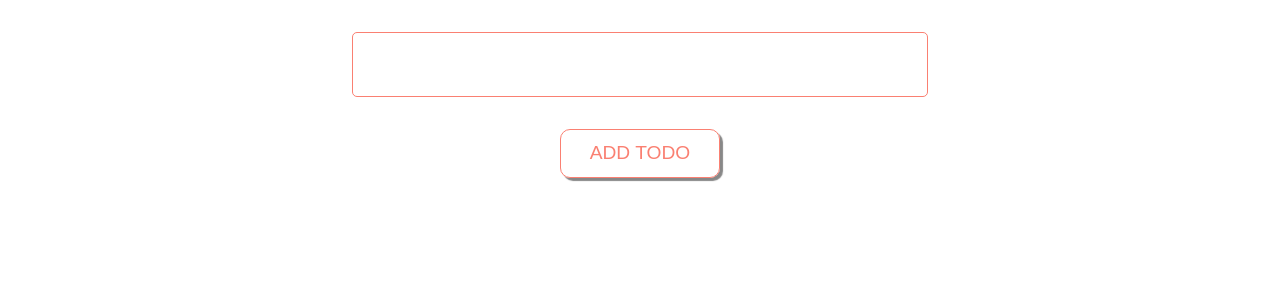
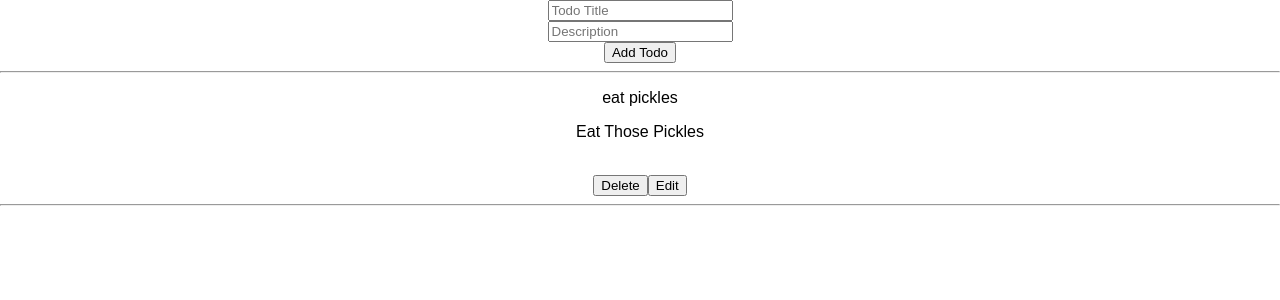
Before and after one commit to keeganthomp/reactTodoApp, a React (Create React App) app: page / in a window 1280 px wide. Shown: the top 300 px of the page. Built offline with nearby package versions, Linux system fonts and the light colour scheme.

Commit message:
Updating editing functionality

```diff
--- a/src/components/App.js
+++ b/src/components/App.js
@@ -1,12 +1,12 @@
 import React, { Component } from "react";
 import "../styles/App.css";
-import TodoList from "./TodoList";
+import TodoItem from './TodoItem';
 
 class App extends Component {
   render() {
     return (
       <div className="App">
-        <TodoList />
+        <TodoItem />
       </div>
     );
   }
--- a/src/components/TodoItem.js
+++ b/src/components/TodoItem.js
@@ -1,73 +1,95 @@
 import React, { Component } from "react";
 import "../styles/App.css";
+import TodoList from "./TodoList";
 
 class TodoItem extends Component {
   constructor(props) {
     super(props);
     this.state = {
-      index: undefined,
-      todo: {},
+      todos: [{ title: "eat pickles", description: "Eat Those Pickles" }],
+      todoItem: { title: "", description: "", isBeingEdited: false },
+      index: null
     };
   }
 
+  getCurrentTodo = e => {
+    let todo = this.state.todoItem;
+    todo[e.target.name] = e.target.value;
+    todo.isBeingEdited = false;
+    this.setState({ todoItem: todo });
+    console.log(this.state.todoItem);
+  };
+
+  submitNewTodo = e => {
+    let newTodo = this.state.todoItem;
+    let todos = this.state.todos;
+    let clearTodo = {};
+    let titleInput = document.querySelector(".titleInput");
+    let descriptionInput = document.querySelector(".description");
+    titleInput.value = "";
+    descriptionInput.value = "";
+    todos.push(newTodo);
+    this.setState({ todos });
+    this.setState({ todoItem: clearTodo });
+  };
+
+  deleteTodo = e => {
+    let index = e.target.id;
+    let todos = this.state.todos;
+    todos.splice(index, 1);
+    this.setState({ todos });
+  };
+
   editTodo = e => {
     let index = e.target.id;
-    let todoList = this.props.todos;
-    let item = todoList[index];
-    item.isBeingEdited = true;
     this.setState({ index });
-    this.setState({ todoBeingEdited: item });
-    // console.log("todoBeingEdited:", this.state.todoBeingEdited);
+    let todos = this.state.todos;
+    todos[index].isBeingEdited = true;
   };
 
-  getUpdateTodoContent = e => {
-    let updateTodoValue = e.target.value;
-    if(e.which === 13){
-      console.log(":::,", this.props.todos[this.state.index])
-    this.props.todos[this.state.index].title = updateTodoValue;
-    this.props.todos[this.state.index].isBeingEdited = false;
-    } else {
-      console.log("press Enter")
-    }
+  handleUpdate = e => {
+    let newTodoContent = e.target.value;
+    console.log("newTodoContent ", newTodoContent);
+    let todos = this.state.todos;
+    todos[this.state.index].title = newTodoContent;
   };
 
-  updateTodo = e => {
-
-  };
+  // submitNewTodo = e => {
+  //   if (e.which === 13) {
+  //     let todos = this.state.todos;
+  //     let index = this.state.index;
+  //     todos[index].isBeingEdited = false;
+  //     this.setState({ todos });
+  //   }
+  // };
 
   render() {
-    let todos = this.props.todos.map((e, i) => {
-      if (e.isBeingEdited === false) {
-        return (
-          <div key={Math.random()} className="todoItem">
-            {e.title}
-            <button
-              id={i}
-              className="deleteBtn slide"
-              onClick={this.props.delete}
-            >
-              <span className="fa fa-trash" />
-            </button>
-            <button id={i} onClick={this.editTodo} className="editButton">
-              Edit
-            </button>
-          </div>
-        );
-      } else {
-        return (
-          <div key={Math.random()}>
-            <input
-              onKeyUp={this.getUpdateTodoContent}
-              className="updateInput"
-              type="text"
-            />
-          </div>
-        );
-      }
-    });
     return (
-      <div className="todoContainer">
-        {todos}
+      <div>
+        <input
+          type="text"
+          placeholder="Todo Title"
+          onKeyUp={this.getCurrentTodo}
+          name="title"
+          className="titleInput"
+        />
+        <br />
+        <input
+          type="text"
+          placeholder="Description"
+          name="description"
+          className="description"
+          onKeyUp={this.getCurrentTodo}
+        />
+        <br />
+        <button onClick={this.submitNewTodo}>Add Todo</button>
+        <TodoList
+          todos={this.state.todos}
+          delete={this.deleteTodo}
+          edit={this.editTodo}
+          update={this.handleUpdate}
+          submitNewTodo={this.submitNewTodo}
+        />
       </div>
     );
   }
--- a/src/components/TodoList.js
+++ b/src/components/TodoList.js
@@ -1,69 +1,42 @@
 import React, { Component } from "react";
 import "../styles/App.css";
-import TodoItem from "./TodoItem";
 
 class TodoList extends Component {
-  constructor(props) {
-    super(props);
-    this.state = {
-      todoItem: { tite: "", isBeingEdited: false },
-      todoList: [],
-      todoBeingEdited: ""
-    };
-
-    this.getTodoContent = this.getTodoContent.bind(this);
-    this.handleSubmit = this.handleSubmit.bind(this);
-  }
-
-  getTodoContent = e => {
-    let input = e.target.value;
-    let newItem = { title: input, isBeingEdited: false };
-    this.setState({ todoItem: newItem });
-  };
-
-  handleSubmit = e => {
-    let todoArr = this.state.todoList;
-    todoArr.push(this.state.todoItem);
-    this.setState({ todoList: todoArr });
-    this.setState({ todoItem: "" });
-    let todoInput = document.querySelector(".todoInput");
-    todoInput.value = "";
-  };
-
-  deleteTodo = e => {
-    let index = e.target.id;
-    let todoArr = this.state.todoList;
-    todoArr.splice(index, 1);
-    this.setState({ todoList: todoArr });
-  };
-
   render() {
+    let todos = this.props.todos.map((e, i) => {
+      if (!e.isBeingEdited) {
+        return (
+          <div key={i}>
+            <hr />
+            <p>
+              {e.title}
+            </p>
+            <p>
+              {e.description}
+            </p>
+            <br />
+            <button id={i} onClick={this.props.delete}>
+              Delete
+            </button>
+            <button id={i} onClick={this.props.edit}>
+              Edit
+            </button>
+            <hr />
+          </div>
+        );
+      } else {
+        return (
+          <div key={Math.random()}>
+            <hr />
+            <input onChange={this.props.update} type="text" />
+            <hr />
+          </div>
+        );
+      }
+    });
     return (
-      <div className="todoWrapper">
-        <div className="inputAction">
-          <input
-            className="todoInput"
-            type="text"
-            name="todo"
-            onKeyUp={this.getTodoContent}
-          />
-          <input
-            className="submitBtn"
-            type="submit"
-            value="Add Todo"
-            onClick={this.handleSubmit}
-          />
-        </div>
-        <div className="todoList">
-          <TodoItem
-            getContent={this.updateTodo}
-            submit={this.handleSubmit}
-            todos={this.state.todoList}
-            delete={this.deleteTodo}
-            edit={this.editTodo}
-            handleUpdateTodo={this.handleUpdateTodo}
-          />
-        </div>
+      <div>
+        {todos}
       </div>
     );
   }
```
